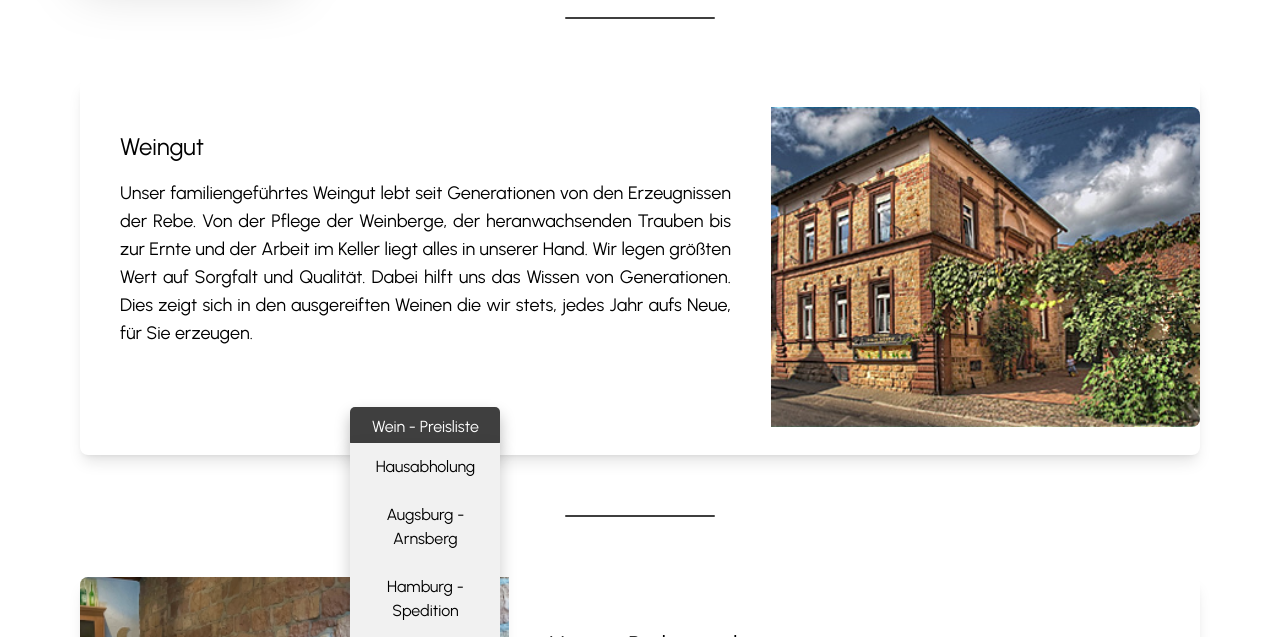
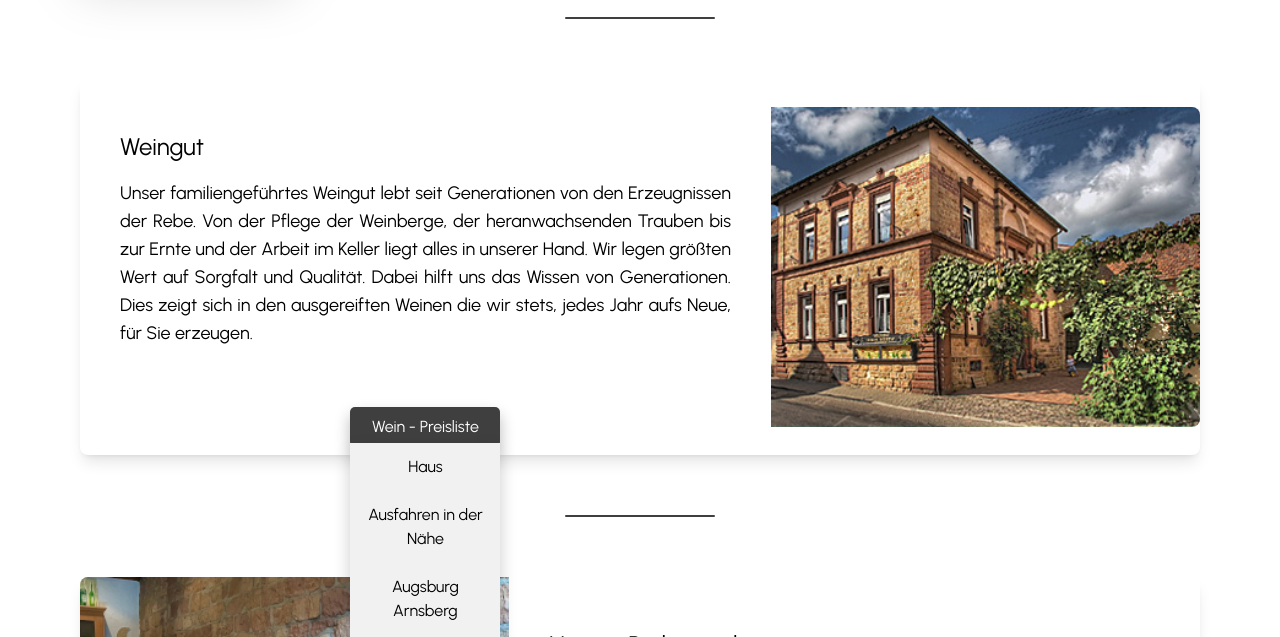
Before and after one commit to jonaeku/weingutHerty, an Astro site: page /weingut in a window 1280 px wide. Both pictures are taken after a click on the button "Wein - Preisliste". Shown: the part 163-800 px from the top of the page. Built offline with nearby package versions, Linux system fonts and the light colour scheme; Astro itself is replaced by a stand-in of ours.

Commit message:
update: Preislisten Mai 2026 + neue Option "Ausfahren in der Nähe"

```diff
--- a/src/pages/weingut.astro
+++ b/src/pages/weingut.astro
@@ -33,16 +33,19 @@ import Layout from "../layouts/Layout.astro";
                     </button>
                     <div id="myDropdown" class="dropdown-content">
                         <a href="preislisten/HAUSPREISLISTE.pdf"
-                            >Hausabholung</a
+                            >Haus</a
+                        >
+                        <a href="preislisten/AUSFAHREN.pdf"
+                            >Ausfahren in der Nähe</a
                         >
                         <a href="preislisten/Augsburg.pdf"
-                            >Augsburg - Arnsberg</a
+                            >Augsburg Arnsberg</a
                         >
                         <a href="preislisten/HH-Spedi.pdf"
-                            >Hamburg - Spedition</a
+                            >Hamburg</a
                         >
                         <a href="preislisten/POSTPREISLISTE.pdf"
-                            >Postversand</a
+                            >Post</a
                         >
                     </div>
                 </div>
```
Also changed, not shown: 5 other files.
